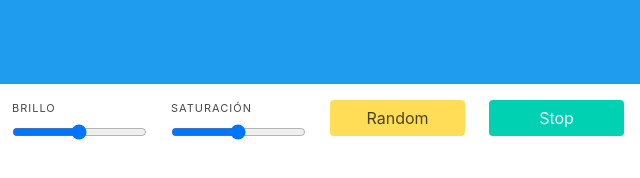
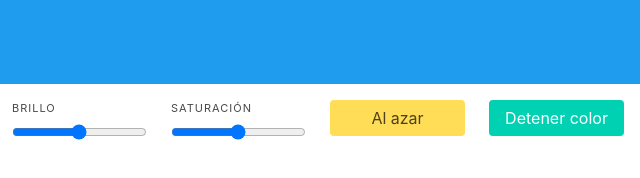
Before and after one commit to juanalonso/fastlamp, a plain HTML site: page data/index.html in a window 1280 px wide. Shown: the full height of the page, 640-1280 px from the left. Drawn offline with Linux system fonts and the light colour scheme.

Commit message:
Primeras interacciones con los leds

```diff
--- a/data/index.html
+++ b/data/index.html
@@ -45,10 +45,10 @@
 					<input type="range" min="1" max="100" value="50" class="slider" id="" style="width: 100%">
 				</div>
 				<div class="column">
-					<a class="button is-warning" style="width: 100%">Random</a>
+					<a class="button is-warning" style="width: 100%" href="/random">Al azar</a>
 				</div>
 				<div class="column">
-					<a class="button is-primary" style="width: 100%">Stop</a>
+					<a class="button is-primary" style="width: 100%" href="/stophue">Detener color</a>
 				</div>
 			</div>
 		</div>
```
Also changed, not shown: 1 other file.
